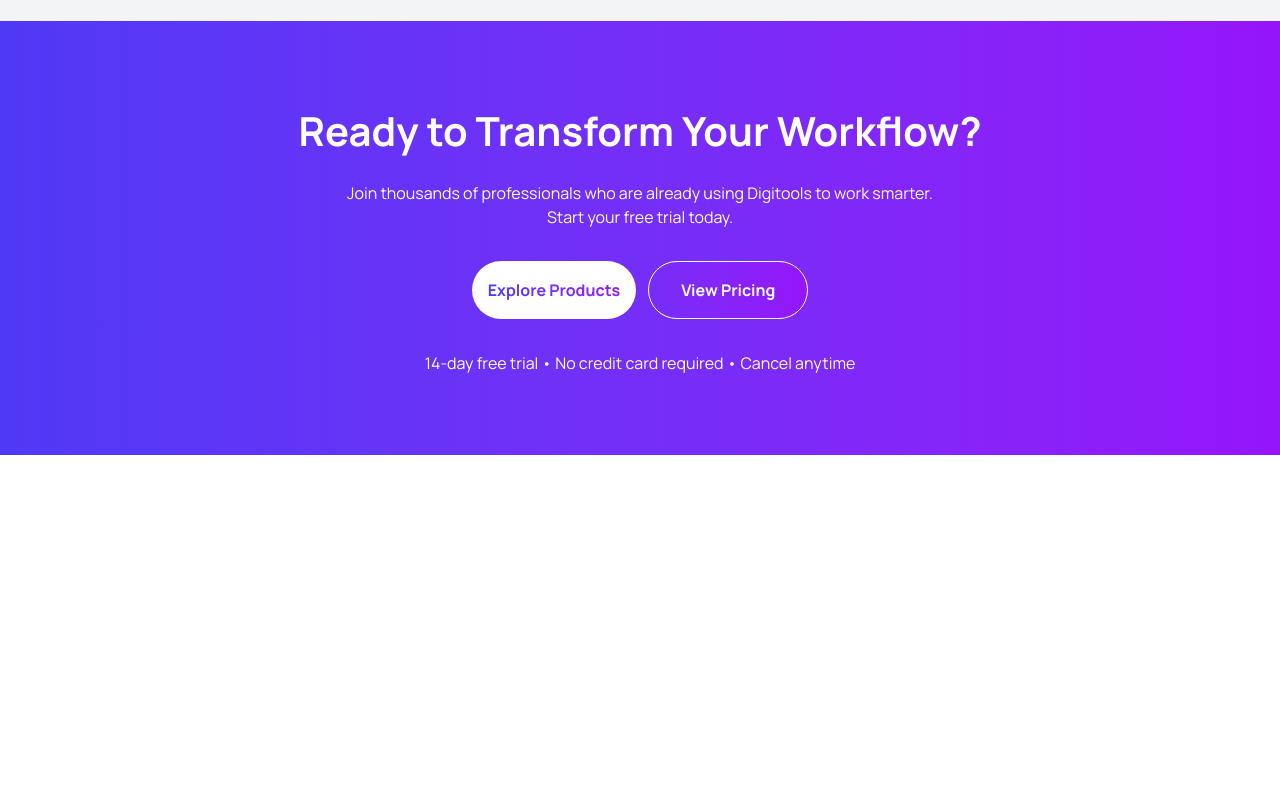
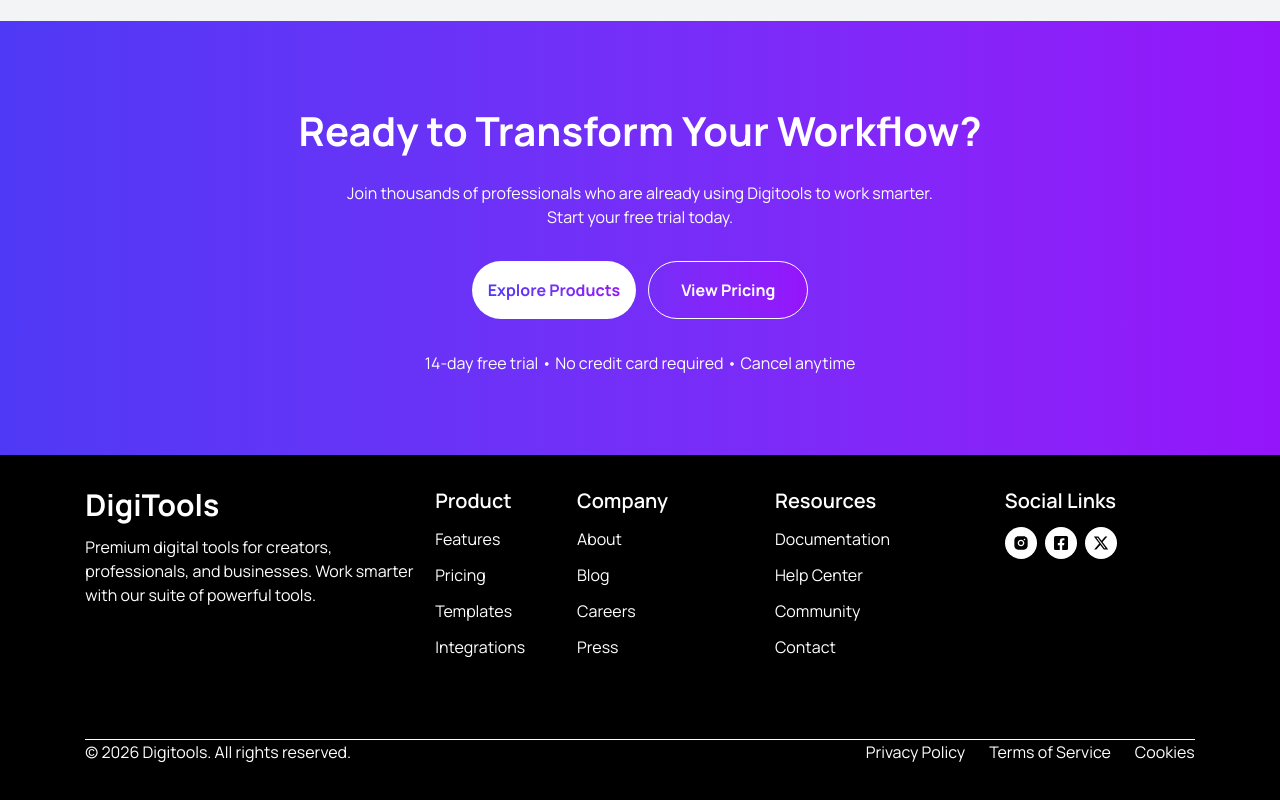
Before and after one commit to SajedaCodeBox/assignment-6-digitools, a React (Vite) app: page / in a window 1280 px wide. Shown: the part 5263-6063 px from the top of the page. Before the commit the page ends 5718 px from the top, so only its background shows below. Built offline with nearby package versions, Linux system fonts and the light colour scheme.

Commit message:
Footer Section Completed

```diff
--- a/src/App.jsx
+++ b/src/App.jsx
@@ -8,6 +8,7 @@
 import StepsSection from './components/StepsSection/StepsSection';
 import TransparentSection from './components/AllCards/TransparentSection/TransparentSection';
 import WorkFlowSection from './components/WorkFlowSection/WorkFlowSection';
+import Footer from './components/Footer/Footer';
 
 function App() {
 
@@ -25,6 +26,7 @@
     <StepsSection></StepsSection>
     <TransparentSection></TransparentSection>
     <WorkFlowSection></WorkFlowSection>
+    <Footer></Footer>
     </>
   )
 }
--- /dev/null
+++ b/src/components/Footer/Footer.jsx
@@ -0,0 +1,62 @@
+import React from 'react';
+import { FaFacebookSquare } from 'react-icons/fa';
+import { FaXTwitter } from 'react-icons/fa6';
+import { RiInstagramFill } from 'react-icons/ri';
+
+const Footer = () => {
+    return (
+        <div className=' bg-black pb-8'>
+
+            <div className=' mx-auto   text-white w-11/12 p-8 '>
+            <div className='md:grid grid-cols-5 gap-10'>
+                <div className='md:w-85 space-y-3'>
+                    <h1 className='font-bold text-3xl'>DigiTools</h1>
+                    <p>Premium digital tools for creators, professionals, and businesses. Work smarter with our suite of powerful tools.</p>
+                </div>
+                <div className='md:ml-30 space-y-3'>
+                    <h3 className='font-semibold text-xl'>Product</h3>
+                    <p>Features</p>
+                    <p>Pricing</p>
+                    <p>Templates</p>
+                    <p>Integrations</p>
+                </div>
+                <div className='md:ml-8 space-y-3'>
+                    <h3 className='font-semibold text-xl'>Company</h3>
+                    <p>About</p>
+                    <p>Blog</p>
+                    <p>Careers</p>
+                    <p>Press</p>
+                </div>
+                <div className='space-y-3'>
+                    <h3 className='font-semibold text-xl'>Resources</h3>
+                    <p>Documentation</p>
+                    <p>Help Center</p>
+                    <p>Community</p>
+                    <p>Contact</p>
+                </div>
+                <div className='space-y-3'>
+                    <h3 className='font-semibold text-xl'>Social Links</h3>
+                    <div className='flex gap-2'>
+                        <div className='bg-white rounded-2xl text-black p-2'><RiInstagramFill /></div>
+                        <div className='bg-white rounded-2xl text-black p-2'><FaFacebookSquare /></div>
+                        <div className='bg-white rounded-2xl text-black p-2'><FaXTwitter /></div>
+                    </div>
+                </div>
+                </div>
+
+                  <div className='md:flex justify-between border-t mt-20'>
+                    <p>© 2026 Digitools. All rights reserved.</p>
+                    <div className='flex gap-6'>
+                        <p>Privacy Policy </p>
+                        <p>Terms of Service</p>
+                        <p> Cookies</p>
+                    </div>
+            </div>
+            </div>
+
+
+        </div>
+    );
+};
+
+export default Footer;
```
